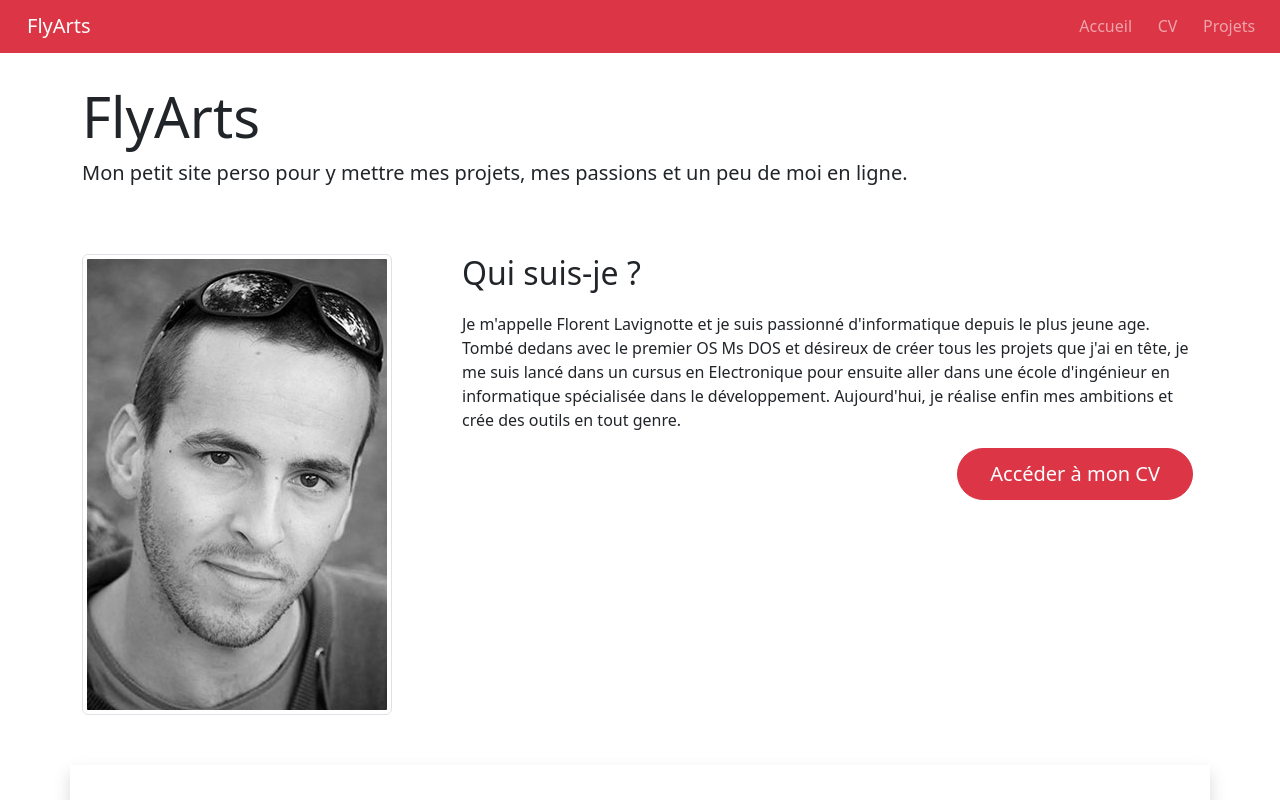
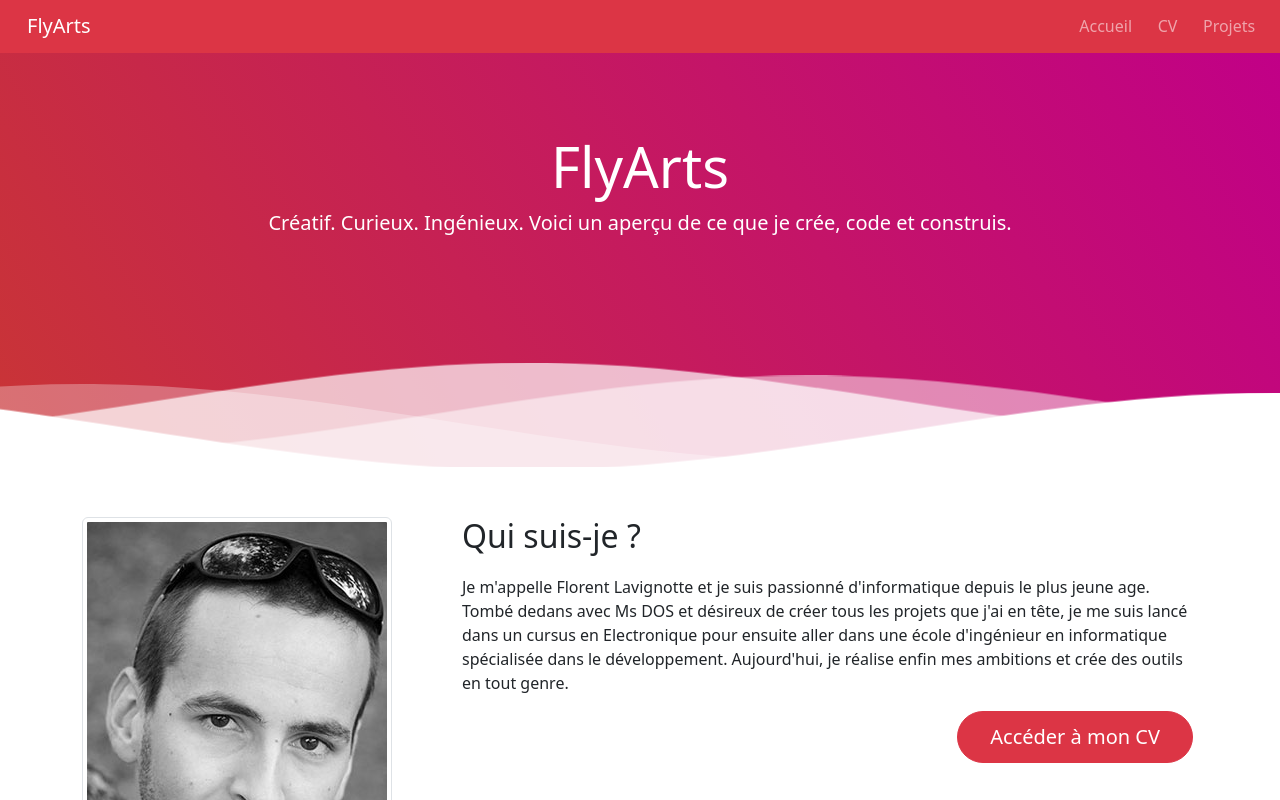
Before and after one commit to Sparky783/flyarts-fr, an Angular app in the folder frontend/: page / in a window 1280 px wide. Shown: the top 800 px of the page. Built offline with nearby package versions, Linux system fonts and the light colour scheme.

Commit message:
Add hero banner to the home page

```diff
--- a/frontend/src/app/_components/cv/cv.component.html
+++ b/frontend/src/app/_components/cv/cv.component.html
@@ -1,3 +1,4 @@
+<div class="container">
 	<div class="row">
 		<section class="col-12">
 			<h1>Ingénieur en développement logiciel et web</h1>
@@ -53,7 +54,8 @@
 				</div>
 
 				<div class="block6">
-				<app-skills [skills]="cvData.skills" [openItem]="openItem" (skillSelected)="onSkillSelected($event)" />
+					<app-skills [skills]="cvData.skills" [openItem]="openItem"
+						(skillSelected)="onSkillSelected($event)" />
 				</div>
 
 				<div class="block7">
@@ -62,3 +64,4 @@
 			</div>
 		</div>
 	</div>
+</div>
--- a/frontend/src/app/_components/home/home.component.html
+++ b/frontend/src/app/_components/home/home.component.html
@@ -1,12 +1,25 @@
+<div class="hero-banner">
+	<div class="hero-banner-content">
+		<h1 class="display-4">FlyArts</h1>
+		<p class="lead">Créatif. Curieux. Ingénieux. Voici un aperçu de ce que je crée, code et construis.</p>
+	</div>
+
+	<svg class="waves" xmlns="http://www.w3.org/2000/svg" xmlns:xlink="http://www.w3.org/1999/xlink"
+		viewBox="0 24 150 28" preserveAspectRatio="none" shape-rendering="auto">
+		<defs>
+			<path id="gentle-wave" d="M-160 44c30 0 58-18 88-18s 58 18 88 18 58-18 88-18 58 18 88 18 v44h-352z" />
+		</defs>
+		<g class="parallax">
+			<use xlink:href="#gentle-wave" x="48" y="0" fill="rgba(255,255,255,0.7" />
+			<use xlink:href="#gentle-wave" x="48" y="3" fill="rgba(255,255,255,0.5)" />
+			<use xlink:href="#gentle-wave" x="48" y="5" fill="rgba(255,255,255,0.3)" />
+			<use xlink:href="#gentle-wave" x="48" y="7" fill="#fff" />
+		</g>
+	</svg>
+</div>
+
+<div class="container">
 	<div class="row">
-	<section class="col-sm-12">
-		<div class="jumbotron">
-			<h1 class="display-4">FlyArts</h1>
-			<p class="lead">Mon petit site perso pour y mettre mes projets, mes passions et un peu de moi en
-				ligne.</p>
-		</div>
-	</section>
-
 		<section id="portrait" class="col-sm-12 flyarts-section">
 			<div class="row">
 				<div class="col-md-4">
@@ -17,12 +30,12 @@
 					<h2>Qui suis-je ?</h2>
 					<p>
 						Je m'appelle Florent Lavignotte et je suis passionné d'informatique depuis le plus jeune age.
-					Tombé dedans avec le premier OS Ms DOS
-					et désireux de créer tous les projets que j'ai en tête, je me suis lancé dans un cursus en
-					Electronique pour ensuite aller dans
-					une école d'ingénieur en informatique spécialisée dans le développement. Aujourd'hui, je réalise
-					enfin mes ambitions et crée des outils
-					en tout genre.
+						Tombé dedans avec Ms DOS et désireux de créer tous les projets que j'ai en tête, je me suis
+						lancé
+						dans un cursus en Electronique pour ensuite aller dans une école d'ingénieur en informatique
+						spécialisée dans le développement. Aujourd'hui, je réalise enfin mes ambitions et crée des
+						outils en
+						tout genre.
 					</p>
 					<p class="text-right">
 						<a class="btn btn-danger btn-lg" [routerLink]="['/cv']">
@@ -81,3 +94,4 @@
 		</section>
 		}
 	</div>
+</div>
--- a/frontend/src/app/_components/home/home.component.scss
+++ b/frontend/src/app/_components/home/home.component.scss
@@ -1,8 +1,88 @@
 @charset "utf-8";
 
-.jumbotron {
+.hero-banner {
+	position: relative;
+	padding: 0;
+	text-align: center;
+	background: linear-gradient(60deg, rgb(201, 53, 53) 0%, rgb(193, 0, 135) 100%);
+	color: white;
+}
+
+.hero-banner-content {
 	width: 100%;
-	margin-top: 30px;
+	padding-top: 80px;
+	padding-bottom: 100px;
+}
+
+.waves {
+	position: relative;
+	width: 100%;
+	height: 15vh;
+	margin-bottom: -7px;
+	/*Fix for safari gap*/
+	min-height: 100px;
+	max-height: 150px;
+}
+
+/* Wave animation */
+.parallax>use:nth-child(1) {
+	animation: move-forever 25s cubic-bezier(.55, .5, .45, .5) infinite;
+	animation-delay: -2s;
+	animation-duration: 7s;
+}
+
+.parallax>use:nth-child(2) {
+	animation: move-forever-reverse 25s cubic-bezier(.55, .5, .45, .5) infinite;
+	animation-delay: -3s;
+	animation-duration: 10s;
+}
+
+.parallax>use:nth-child(3) {
+	animation: move-forever 25s cubic-bezier(.55, .5, .45, .5) infinite;
+	animation-delay: -4s;
+	animation-duration: 13s;
+}
+
+.parallax>use:nth-child(4) {
+	animation: move-forever-reverse 25s cubic-bezier(.55, .5, .45, .5) infinite;
+	animation-delay: -5s;
+	animation-duration: 20s;
+}
+
+@keyframes move-forever {
+	0% {
+		transform: translate3d(-90px, 0, 0);
+	}
+
+	100% {
+		transform: translate3d(85px, 0, 0);
+	}
+}
+
+@keyframes move-forever-reverse {
+	0% {
+		transform: translate3d(85px, 0, 0);
+	}
+
+	100% {
+		transform: translate3d(-90px, 0, 0);
+	}
+}
+
+/*Shrinking for mobile*/
+@media (max-width: 768px) {
+	.waves {
+		height: 40px;
+		min-height: 40px;
+	}
+
+	.content {
+		height: 30vh;
+	}
+
+	h1 {
+		font-size: 24px;
+	}
 }
 
 h2 {
--- a/frontend/src/app/_components/layouts/root/root.component.html
+++ b/frontend/src/app/_components/layouts/root/root.component.html
@@ -1,9 +1,7 @@
 <div id="website">
 	<app-header />
 	<main>
-		<div class="container">
-			<router-outlet></router-outlet>
-		</div>
+		<router-outlet></router-outlet>
 	</main>
 	<app-footer />
 </div>
--- a/frontend/src/app/_components/projects/projects.component.html
+++ b/frontend/src/app/_components/projects/projects.component.html
@@ -1,3 +1,4 @@
+<div class="container">
 	<div class="row">
 		<section id="project_list" class="col-sm-12 flyarts-section">
 			<h1>
@@ -47,3 +48,4 @@
 			</div>
 		</section>
 	</div>
+</div>
```
Lines whose indentation alone changed are shown as unchanged.
